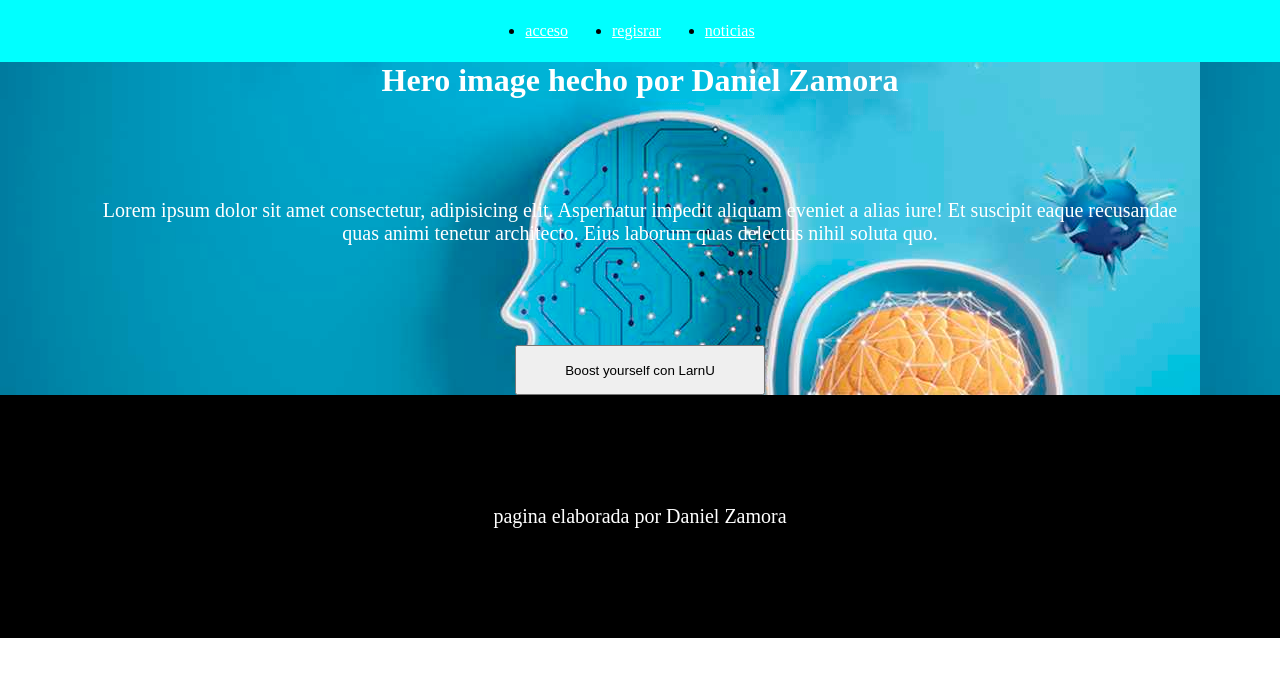
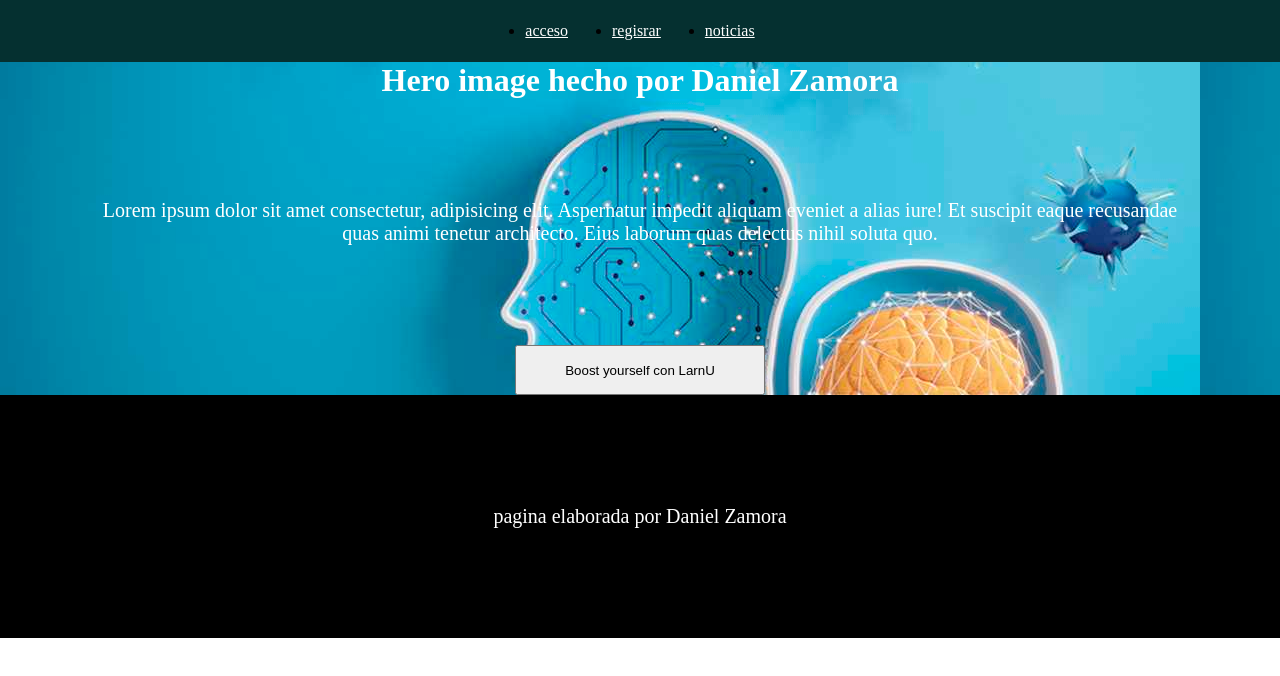
Before and after one commit to DanielVirgenZamora/css_introduccion, a plain HTML site: page index.html in a window 1280 px wide. Drawn offline with Linux system fonts and the light colour scheme.

Commit message:
cambio de colores

```diff
--- a/index.html
+++ b/index.html
@@ -23,7 +23,7 @@
             font-size: 20px;
         }
         .principal_up{
-            background-color: aqua;
+            background-color: rgb(5, 48, 48);
         }
         nav>ul{
             display: flex;
```
